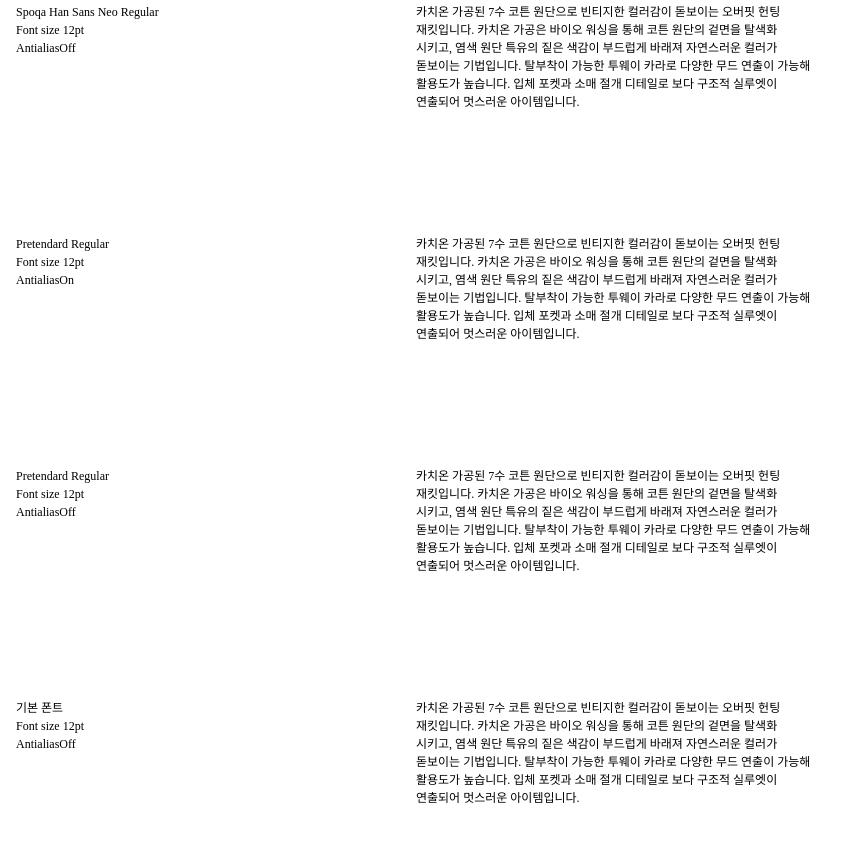
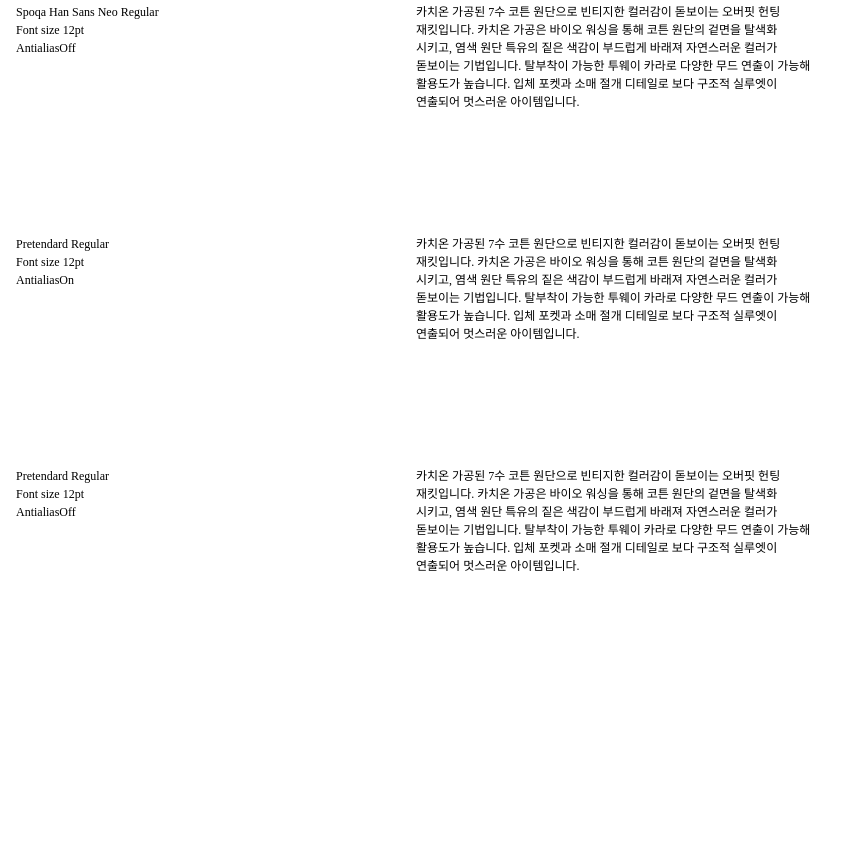
Before and after one commit to Sangmin-Jo/Font-Test, a plain HTML site: page index.html in a window 1280 px wide. Shown: the part 341-1182 px from the top of the page, without its empty margins (0-856 px from the left). After the commit the page ends 1028 px from the top, so only its background shows below. Drawn offline with Linux system fonts and the light colour scheme; a web font is replaced by a local one.

Commit message:
Update index.html

```diff
--- a/index.html
+++ b/index.html
@@ -73,13 +73,13 @@
 			카치온 가공된 7수 코튼 원단으로 빈티지한 컬러감이 돋보이는 오버핏 헌팅 재킷입니다. 카치온 가공은 바이오 워싱을 통해 코튼 원단의 겉면을 탈색화 시키고, 염색 원단 특유의 짙은 색감이 부드럽게 바래져 자연스러운 컬러가 돋보이는 기법입니다. 탈부착이 가능한 투웨이 카라로 다양한 무드 연출이 가능해 활용도가 높습니다. 입체 포켓과 소매 절개 디테일로 보다 구조적 실루엣이 연출되어 멋스러운 아이템입니다.<br>
 		</p>
 	</div>
-	<div class="testdummy">
+<!-- 	<div class="testdummy">
 		<p>
 			기본 폰트<br>Font size 12pt<br>AntialiasOff<br>
 		</p>
 		<p>
 			카치온 가공된 7수 코튼 원단으로 빈티지한 컬러감이 돋보이는 오버핏 헌팅 재킷입니다. 카치온 가공은 바이오 워싱을 통해 코튼 원단의 겉면을 탈색화 시키고, 염색 원단 특유의 짙은 색감이 부드럽게 바래져 자연스러운 컬러가 돋보이는 기법입니다. 탈부착이 가능한 투웨이 카라로 다양한 무드 연출이 가능해 활용도가 높습니다. 입체 포켓과 소매 절개 디테일로 보다 구조적 실루엣이 연출되어 멋스러운 아이템입니다.<br>
 		</p>
-	</div>
+	</div> -->
 </body>
 </html>
```
